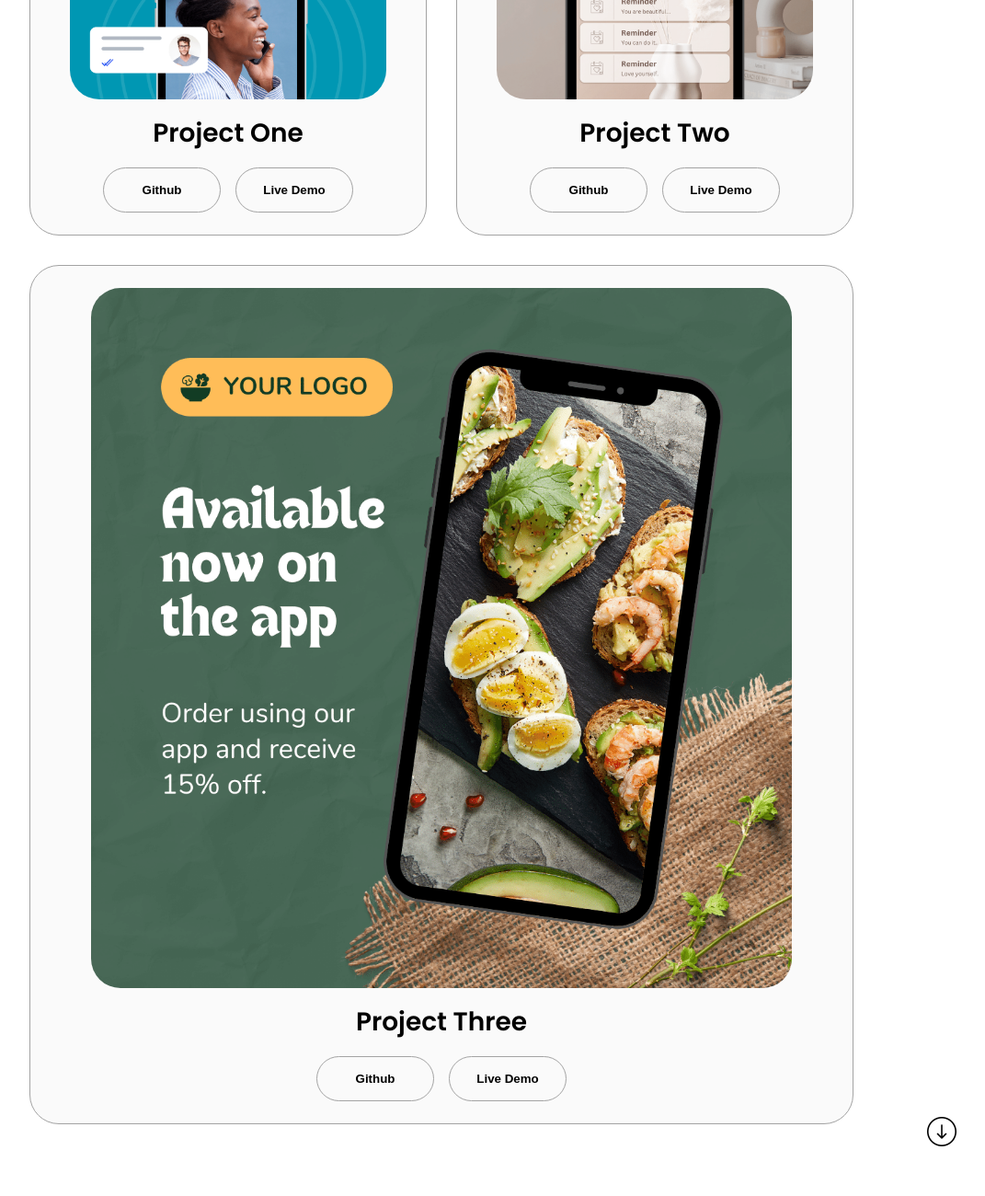
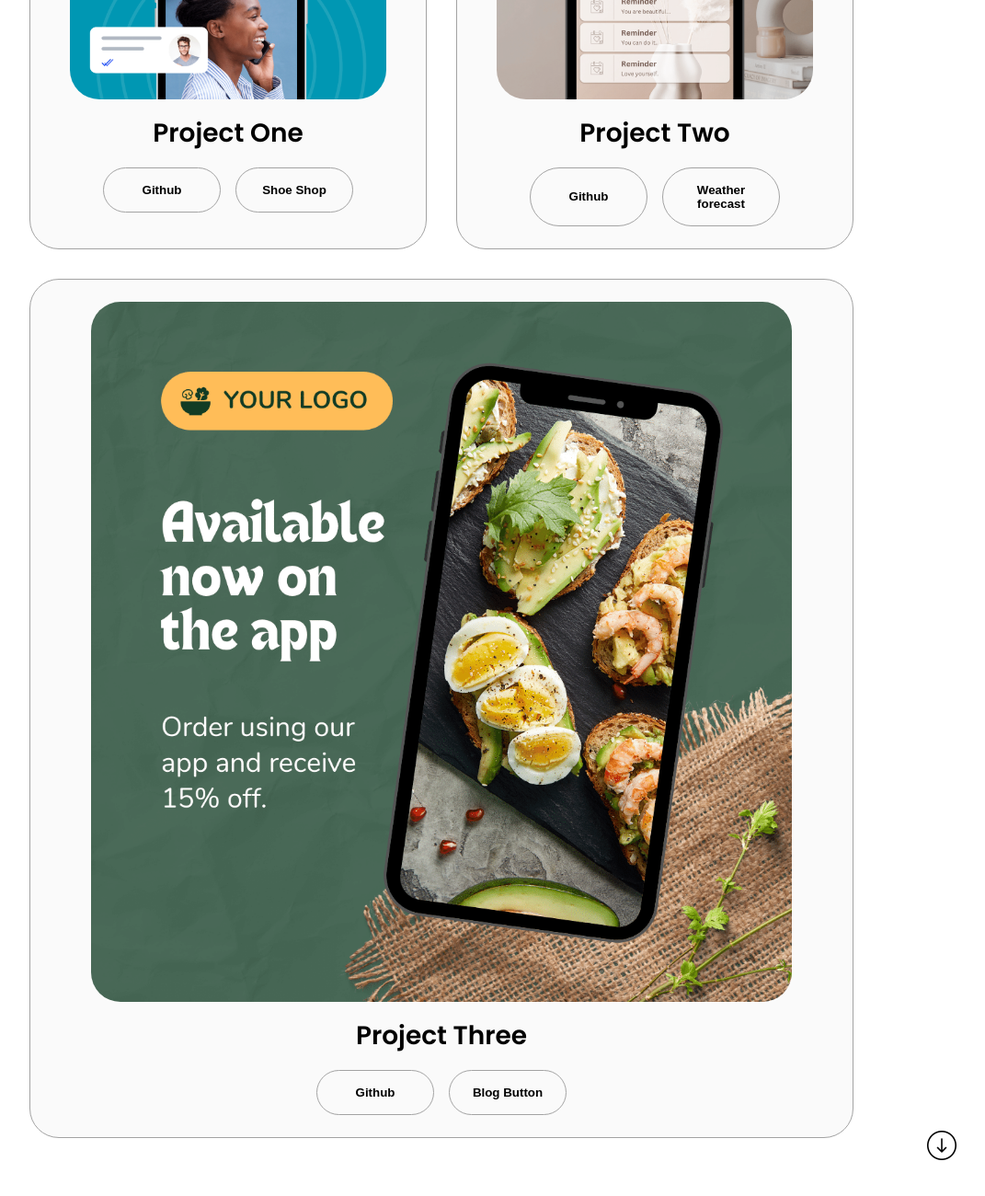
Before and after one commit to CoderHruthvik/portfolio-Page-Completed, a plain HTML site: page index.html in a window 1280 px wide. Shown: the part 2822-4122 px from the top of the page at 92% size, without its empty margins (160-1231 px from the left). Drawn offline with Linux system fonts and the light colour scheme; a script that the page names is missing.

```diff
--- a/index.html
+++ b/index.html
@@ -196,8 +196,8 @@
                       Project One
                 </h2>
                  <div class="btn-container">
-                    <button class="btn btn-color-2 project-btn" onclick="location.href='https://github.com/CoderHruthvik'">Github</button>
-                    <button class="btn btn-color-2 project-btn" onclick="location.href='https://github.com/CoderHruthvik'">Live Demo</button>
+                    <button class="btn btn-color-2 project-btn" onclick="location.href='https://github.com/Hruth-Vik/Shoe-shop_interface'">Github</button>
+                    <button class="btn btn-color-2 project-btn" onclick="location.href='https://hruth-vik.github.io/Shoe-shop_interface/'">Shoe Shop</button>
                 </div>
                 </div>
                 <!-- Secound div -->
@@ -209,8 +209,8 @@
                       Project Two
                 </h2>
                  <div class="btn-container">
-                    <button class="btn btn-color-2 project-btn" onclick="location.href='https://github.com/CoderHruthvik'">Github</button>
-                    <button class="btn btn-color-2 project-btn" onclick="location.href='https://github.com/CoderHruthvik'">Live Demo</button>
+                    <button class="btn btn-color-2 project-btn" onclick="location.href='https://github.com/Hruth-Vik/Basic-webpage-for-weather-forecast'">Github</button>
+                    <button class="btn btn-color-2 project-btn" onclick="location.href='https://hruth-vik.github.io/Basic-webpage-for-weather-forecast/'">Weather forecast</button>
                 </div>
                 </div>
                 <!-- third div -->
@@ -222,8 +222,8 @@
                       Project Three
                 </h2>
                  <div class="btn-container">
-                    <button class="btn btn-color-2 project-btn" onclick="location.href='https://github.com/CoderHruthvik'">Github</button>
-                    <button class="btn btn-color-2 project-btn" onclick="location.href='https://github.com/CoderHruthvik'">Live Demo</button>
+                    <button class="btn btn-color-2 project-btn" onclick="location.href='https://github.com/Hruth-Vik/blog-preview-card'">Github</button>
+                    <button class="btn btn-color-2 project-btn" onclick="location.href='https://hruth-vik.github.io/blog-preview-card/'">Blog Button</button>
                 </div>
                 </div>
             </div>
```
